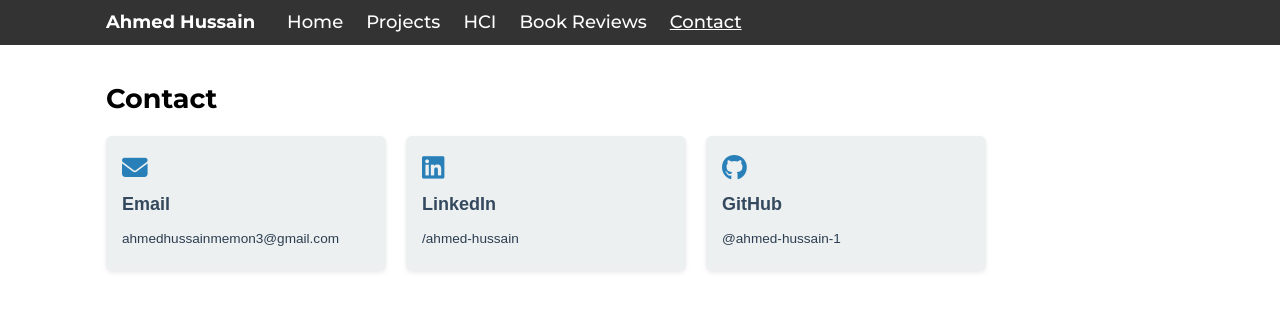
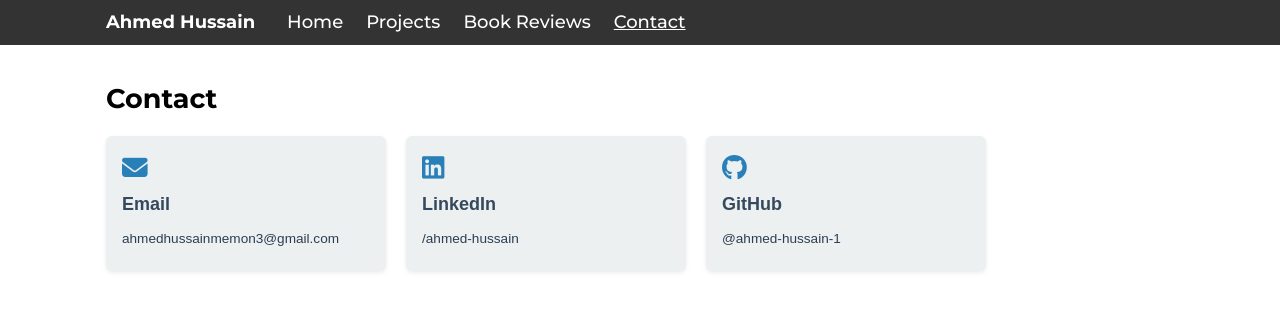
Before and after one commit to ahmed-hussain-1/ahmed-hussain-1.github.io, a plain HTML site: page contact.html in a window 1280 px wide. Drawn offline with Linux system fonts and the light colour scheme.

Commit message:
removed HCI tab

```diff
--- a/contact.html
+++ b/contact.html
@@ -16,7 +16,6 @@
       <div class="nav-right">
         <a href="index.html">Home</a>
         <a href="projects.html">Projects</a>
-        <a href="hci.html">HCI</a>
         <a href="bookrecs.html">Book Reviews</a>
         <a href="contact.html" class="active">Contact</a>
       </div>
```
Also changed, not shown: bookrecs.html (+0 -1 lines), hci.html (+0 -1 lines), index.html (+0 -1 lines), projects.html (+0 -1 lines).
